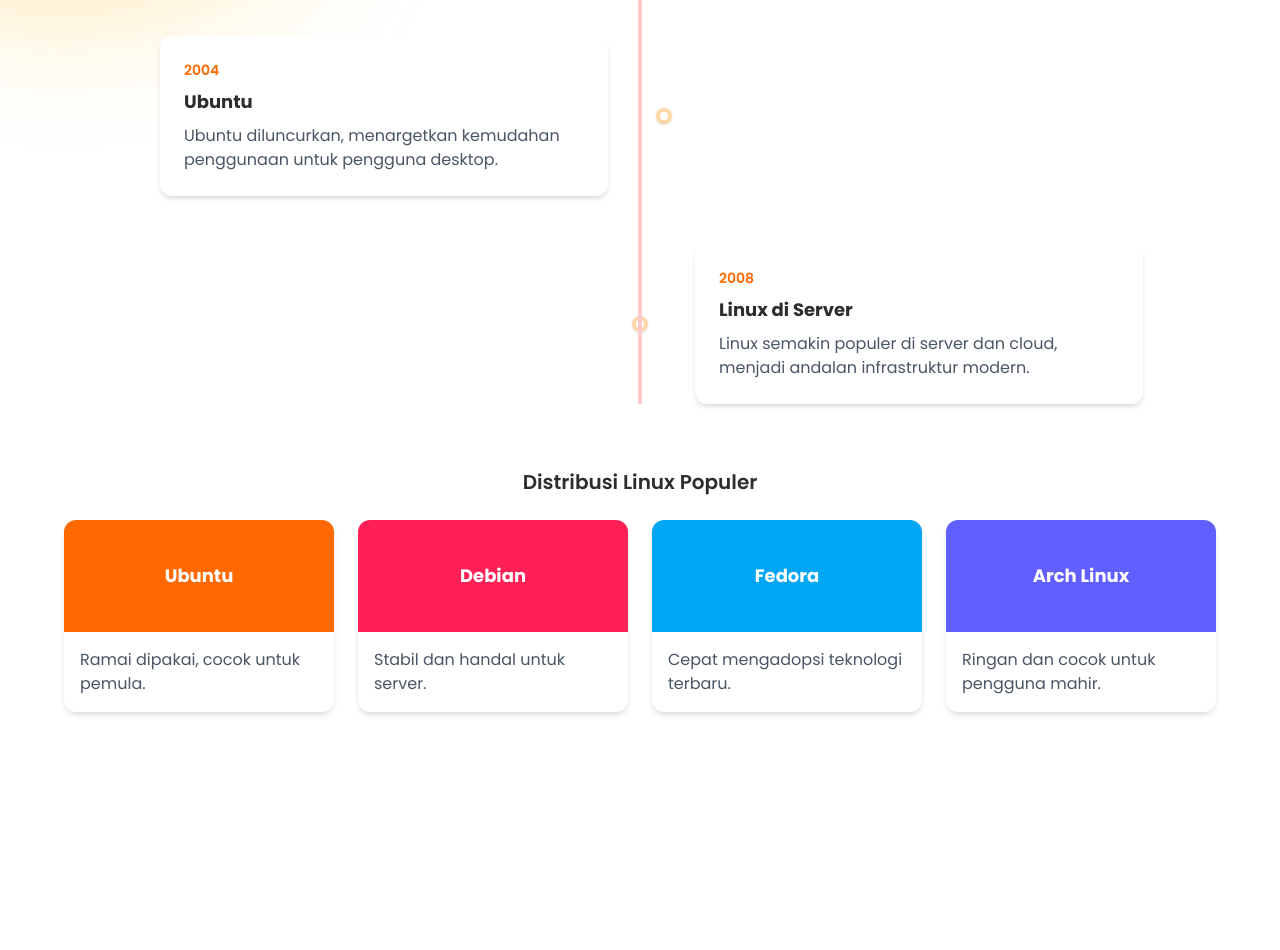
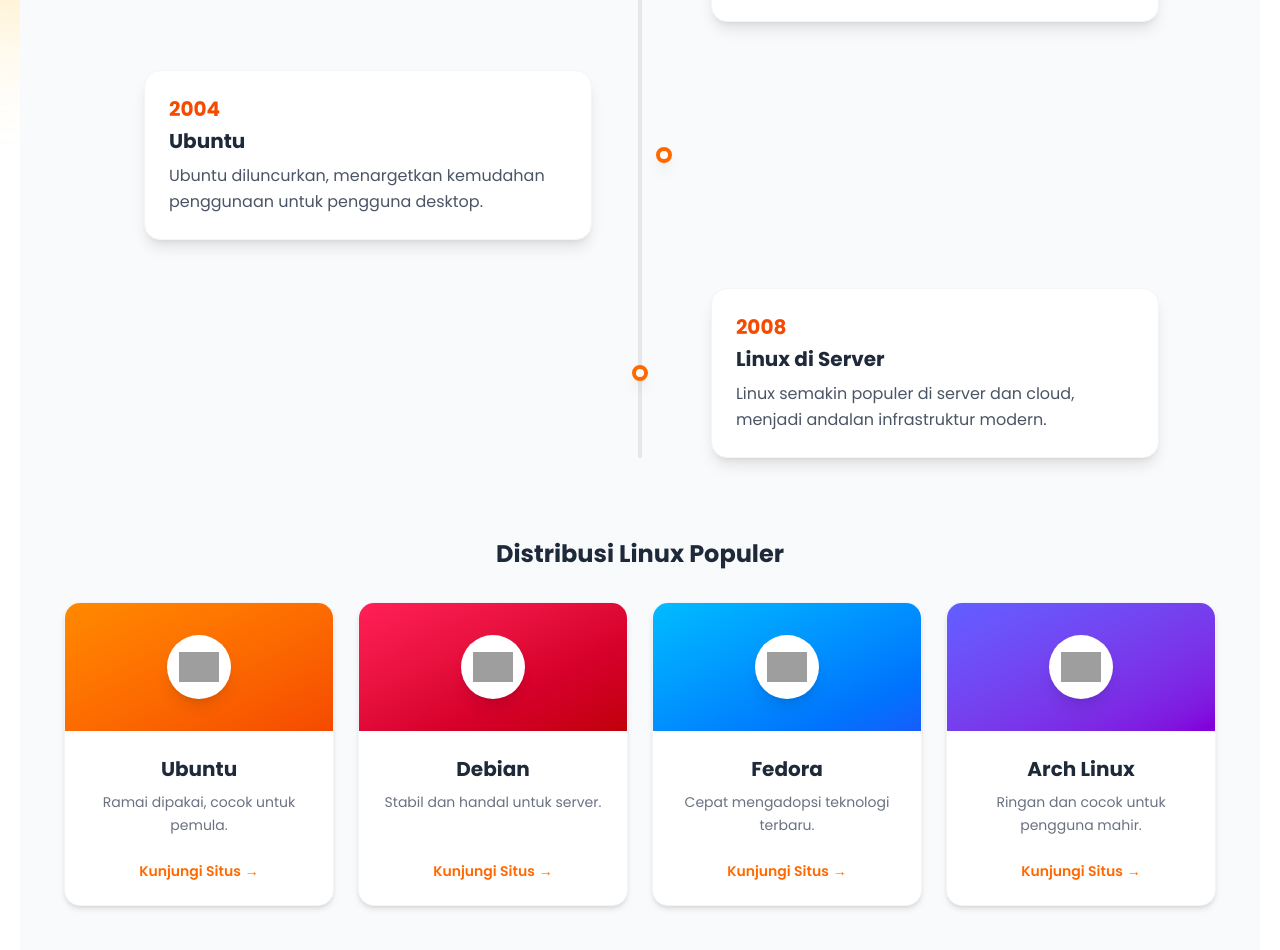
Before and after one commit to hasnadhilaa/blug-greynoiseweb, a React (Vite) app: page /blog in a window 1280 px wide. Shown: the part 740-1690 px from the top of the page. Before the commit the page ends 1548 px from the top, so only its background shows below. Built offline with nearby package versions, Linux system fonts and the light colour scheme; grey boxes are pictures that could not be loaded.

Commit message:
Update BlogPage.jsx
Update :
-Animasi Glowfx,
-Image add
-Action : Click direct to the link

```diff
--- a/src/components/BlogPage.jsx
+++ b/src/components/BlogPage.jsx
@@ -22,57 +22,82 @@
         },
     ];
 
+    // DATA DISTRO
     const distros = [
-        { name: "Ubuntu", desc: "Ramai dipakai, cocok untuk pemula.", color: "bg-orange-500" },
-        { name: "Debian", desc: "Stabil dan handal untuk server.", color: "bg-rose-500" },
-        { name: "Fedora", desc: "Cepat mengadopsi teknologi terbaru.", color: "bg-sky-500" },
-        { name: "Arch Linux", desc: "Ringan dan cocok untuk pengguna mahir.", color: "bg-indigo-500" },
+        {
+            name: "Ubuntu",
+            desc: "Ramai dipakai, cocok untuk pemula.",
+            gradient: "from-orange-400 to-orange-600",
+            link: "https://ubuntu.com/",
+            logo: "https://assets.ubuntu.com/v1/29985a98-ubuntu-logo32.png"
+        },
+        {
+            name: "Debian",
+            desc: "Stabil dan handal untuk server.",
+            gradient: "from-rose-500 to-red-700",
+            link: "https://www.debian.org/",
+            logo: "https://www.debian.org/logos/openlogo-nd-75.jpg"
+        },
+        {
+            name: "Fedora",
+            desc: "Cepat mengadopsi teknologi terbaru.",
+            gradient: "from-sky-400 to-blue-600",
+            link: "https://fedoraproject.org/",
+            logo: "https://upload.wikimedia.org/wikipedia/commons/thumb/3/3f/Fedora_logo.svg/2048px-Fedora_logo.svg.png"
+        },
+        {
+            name: "Arch Linux",
+            desc: "Ringan dan cocok untuk pengguna mahir.",
+            gradient: "from-indigo-500 to-purple-700",
+            link: "https://archlinux.org/",
+            logo: "https://cdn0.iconfinder.com/data/icons/flat-round-system/512/archlinux-512.png"
+        },
     ];
 
     return (
-        <div className="min-h-screen container-custom pt-24 lg:pt-32 pb-16">
+        <div className="min-h-screen container-custom pt-24 lg:pt-32 pb-16 bg-gray-50">
             <div className="max-w-6xl mx-auto">
-                {/* Hero */}
+                {/* Hero Section */}
                 <div className="text-center mb-12">
-                    <h1 className="text-3xl font-bold">Selamat Datang di Dunia Linux</h1>
+                    <h1 className="text-3xl font-bold text-gray-800">Selamat Datang di Dunia Linux</h1>
                     <p className="mt-4 text-gray-600 max-w-2xl mx-auto">
                         Artikel dan rangkuman tentang sejarah, distribusi populer, serta
                         tips dan tutorial seputar Linux dan open-source.
                     </p>
                 </div>
 
-                {/* Timeline */}
-                <div className="mb-16">
-                    <h2 className="text-center text-xl font-semibold mb-8">Sejarah Linux</h2>
+                {/* Timeline Section */}
+                <div className="mb-20">
+                    <h2 className="text-center text-2xl font-bold mb-10 text-gray-800">Sejarah Linux</h2>
 
                     <div className="relative">
-                        <div className="hidden md:block absolute left-1/2 -translate-x-1/2 w-1 h-full bg-red-200" />
+                        <div className="hidden md:block absolute left-1/2 -translate-x-1/2 w-1 h-full bg-gray-200" />
 
                         <div className="space-y-12">
                             {timeline.map((item, idx) => {
                                 const left = idx % 2 === 0;
                                 return (
-                                    <div key={item.year} className="flex flex-col md:flex-row items-center">
-                                        <div className={`md:w-1/2 w-full ${left ? "md:pr-8 md:justify-end flex" : "md:pl-8"}`}>
+                                    <div key={item.year} className="flex flex-col md:flex-row items-center group">
+                                        <div className={`md:w-1/2 w-full ${left ? "md:pr-12 md:justify-end flex" : "md:pl-12"}`}>
                                             {left && (
-                                                <div className="bg-white rounded-xl shadow-md p-6 w-full max-w-md">
-                                                    <div className="text-sm text-orange-500 font-semibold">{item.year}</div>
-                                                    <div className="text-lg font-bold mt-2">{item.title}</div>
-                                                    <p className="mt-2 text-gray-600">{item.text}</p>
+                                                <div className="bg-white rounded-2xl shadow-lg hover:shadow-xl transition-shadow duration-300 p-6 w-full max-w-md border border-gray-100">
+                                                    <div className="text-orange-600 text-xl font-bold mb-1">{item.year}</div>
+                                                    <div className="text-xl font-bold text-gray-800">{item.title}</div>
+                                                    <p className="mt-2 text-gray-600 leading-relaxed">{item.text}</p>
                                                 </div>
                                             )}
                                         </div>
 
-                                        <div className="w-12 flex items-center justify-center">
-                                            <div className="w-4 h-4 rounded-full bg-white border-4 border-orange-200 shadow" />
+                                        <div className="w-12 flex items-center justify-center my-4 md:my-0 z-10">
+                                            <div className="w-4 h-4 rounded-full bg-white border-4 border-orange-500 shadow-lg group-hover:scale-150 transition-transform duration-300" />
                                         </div>
 
-                                        <div className={`md:w-1/2 w-full ${!left ? "md:pl-8" : "md:pr-8 md:hidden"}`}>
+                                        <div className={`md:w-1/2 w-full ${!left ? "md:pl-12" : "md:pr-12 md:hidden"}`}>
                                             {!left && (
-                                                <div className="bg-white rounded-xl shadow-md p-6 w-full max-w-md">
-                                                    <div className="text-sm text-orange-500 font-semibold">{item.year}</div>
-                                                    <div className="text-lg font-bold mt-2">{item.title}</div>
-                                                    <p className="mt-2 text-gray-600">{item.text}</p>
+                                                <div className="bg-white rounded-2xl shadow-lg hover:shadow-xl transition-shadow duration-300 p-6 w-full max-w-md border border-gray-100">
+                                                     <div className="text-orange-600 text-xl font-bold mb-1">{item.year}</div>
+                                                    <div className="text-xl font-bold text-gray-800">{item.title}</div>
+                                                    <p className="mt-2 text-gray-600 leading-relaxed">{item.text}</p>
                                                 </div>
                                             )}
                                         </div>
@@ -83,20 +108,50 @@
                     </div>
                 </div>
 
-                {/* Distribusi */}
+                {/* Distribusi Section */}
                 <div className="mb-8">
-                    <h2 className="text-center text-xl font-semibold mb-6">Distribusi Linux Populer</h2>
+                    <h2 className="text-center text-2xl font-bold mb-8 text-gray-800">Distribusi Linux Populer</h2>
 
-                    <div className="grid grid-cols-1 sm:grid-cols-2 lg:grid-cols-4 gap-6">
+                    <div className="grid grid-cols-1 sm:grid-cols-2 lg:grid-cols-4 gap-6 px-4 sm:px-0">
                         {distros.map((d) => (
-                            <div key={d.name} className="bg-white rounded-xl shadow-md overflow-hidden">
-                                <div className={`h-28 flex items-center justify-center ${d.color} text-white font-bold text-lg`}>
-                                    {d.name}
+                            <a
+                                key={d.name}
+                                href={d.link}
+                                target="_blank"
+                                rel="noopener noreferrer"
+                                className="group block"
+                            >
+                                <div className="bg-white rounded-2xl shadow-md hover:shadow-2xl transform hover:-translate-y-2 transition-all duration-500 overflow-hidden border border-gray-100 h-full flex flex-col relative">
+
+                                    {/* Header Berwarna + Logo Animasi */}
+                                    <div className={`h-32 bg-gradient-to-br ${d.gradient} flex items-center justify-center relative overflow-hidden`}>
+
+                                        {/* EFEK GLOW BARU (Background Animation) */}
+                                        <div className="absolute inset-0 flex items-center justify-center">
+                                            <div className="w-20 h-20 bg-white opacity-20 rounded-full blur-xl scale-0 group-hover:scale-[2.5] transition-transform duration-700 ease-out pointer-events-none" />
+                                        </div>
+
+                                        {/* Logo Container */}
+                                        <div className="relative z-10 bg-white p-3 rounded-full shadow-lg w-16 h-16 flex items-center justify-center transform group-hover:scale-110 group-hover:rotate-6 transition-all duration-500 ease-out">
+                                            <img src={d.logo} alt={d.name} className="w-10 h-10 object-contain" />
+                                        </div>
+                                    </div>
+
+                                    {/* Body Content */}
+                                    <div className="p-6 flex-grow flex flex-col justify-between text-center relative z-10 bg-white">
+                                        <div>
+                                            <h3 className="font-bold text-xl text-gray-800 mb-2 group-hover:text-orange-600 transition-colors">{d.name}</h3>
+                                            <p className="text-gray-500 text-sm leading-relaxed">{d.desc}</p>
+                                        </div>
+
+                                        <div className="mt-6">
+                                            <span className="text-sm font-semibold text-orange-500 flex items-center justify-center gap-1 group-hover:gap-2 transition-all">
+                                                Kunjungi Situs <span>&rarr;</span>
+                                            </span>
+                                        </div>
+                                    </div>
                                 </div>
-                                <div className="p-4">
-                                    <p className="text-gray-600">{d.desc}</p>
-                                </div>
-                            </div>
+                            </a>
                         ))}
                     </div>
                 </div>
```
